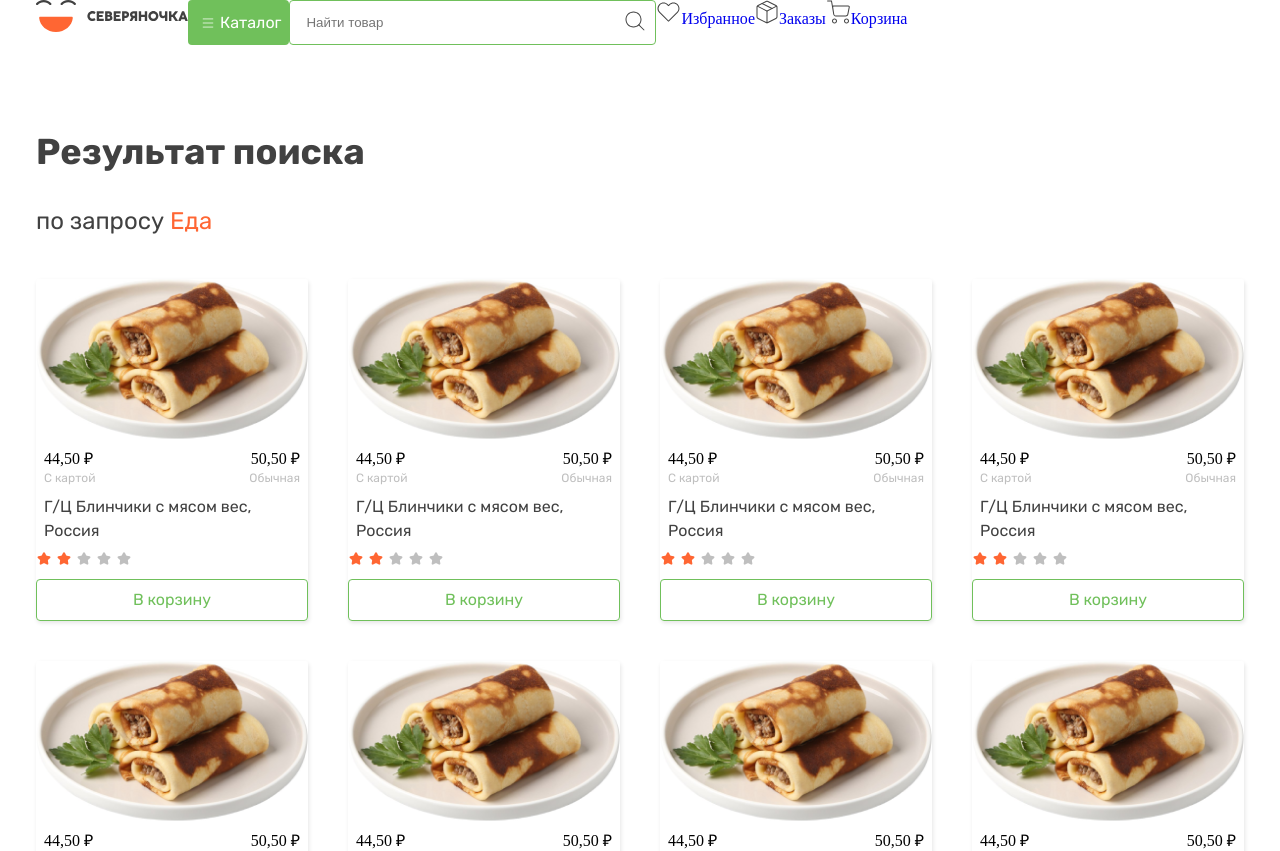
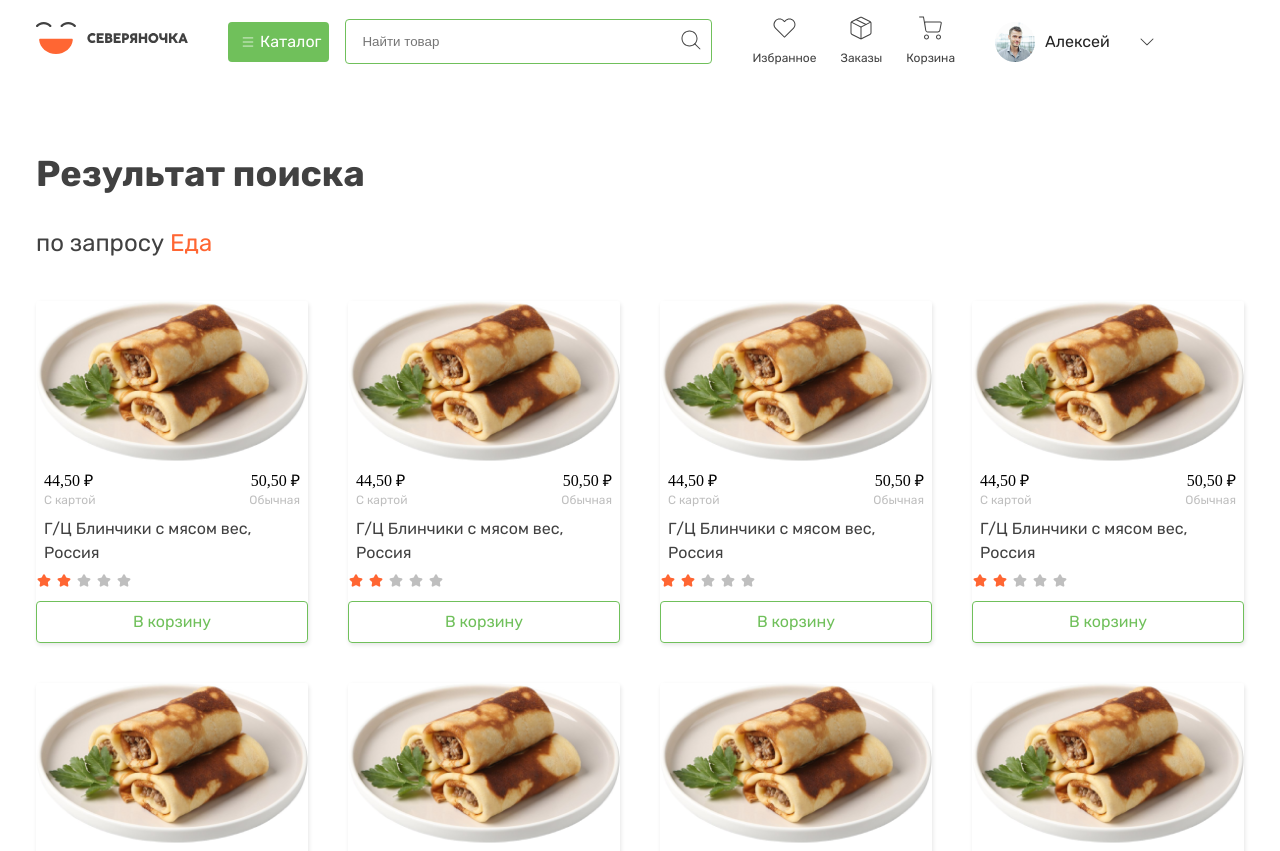
Before and after one commit to AzizVindiza/groceryShop, a React (Create React App) app: page /search in a window 1280 px wide. Shown: the top 851 px of the page. Built offline with nearby package versions, Linux system fonts and the light colour scheme.

Commit message:
header version 0.2

```diff
--- a/src/Layout/Header/Catolog/Catalog.scss
+++ b/src/Layout/Header/Catolog/Catalog.scss
@@ -9,6 +9,7 @@
   border-radius: 4px;
   padding: 8px;
   max-width: 140px;
+  margin-right: 16px;
   &__title{
     display: flex;
     justify-content: center;
--- a/src/Layout/Header/Header.jsx
+++ b/src/Layout/Header/Header.jsx
@@ -4,6 +4,7 @@ import "./Header.scss"
 import {Link} from "react-router-dom";
 import Catalog from "./Catolog/Catalog";
 import Search from "./Search/Search";
+import User from "./User/User";
 
 const Header = () => {
     return (
@@ -55,7 +56,7 @@ const Header = () => {
                         Корзина</Link>
 
                 </nav>
-
+                <User/>
             </div>
         </header>
     );
--- a/src/Layout/Header/Header.scss
+++ b/src/Layout/Header/Header.scss
@@ -1,7 +1,25 @@
 @import "./src/scss/base/mixins";
 
 .header{
+  margin-top: 16px;
   .container{
+    display: flex;
+    align-items: center;
+  }
+  &__logo{
+    margin-right: 40px;
+  }
+
+  .nav{
+    display: flex;
+    column-gap: 24px;
+    &__link{
       display: flex;
+      flex-direction: column;
+      align-items: center;
+      row-gap: 9px;
+      @include text("Rubik",400,12px,150%,#414141)
+    }
+    margin-right: 40px;
   }
 }
--- a/src/Layout/Header/Search/Search.scss
+++ b/src/Layout/Header/Search/Search.scss
@@ -4,12 +4,12 @@
   padding: 8px 8px 8px 16px;
   display: flex;
   align-items: center;
-
+  margin-right: 40px;
   &__input{
     width: 317px;
-
   }
   &__btn{
     background: #FFFFFF;
+    cursor: pointer;
   }
 }
--- /dev/null
+++ b/src/Layout/Header/User/User.jsx
@@ -0,0 +1,28 @@
+import React, {useState} from 'react';
+import "./user.scss"
+import avatar from "./avatar.png"
+import {Link} from "react-router-dom";
+
+
+const User = () => {
+    const [active,setActive] = useState(false)
+    return (
+        <div className="user">
+            <div className="user__avatar">
+                <img className="user__img" src={avatar} alt="avatar"/>
+            </div>
+            <h2 className="user__name">Алексей</h2>
+            <button type="button" className="user__dropArrow">
+                <svg onClick={()=>{setActive(!active)}} style={{transform: active ? "rotate(180deg)" : ""}} width="14" height="8" viewBox="0 0 14 8"  fill="#414141" xmlns="http://www.w3.org/2000/svg">
+                    <path fillRule="evenodd" clipRule="evenodd" d="M0.646447 0.646447C0.841709 0.451184 1.15829 0.451184 1.35355 0.646447L7 6.29289L12.6464 0.646447C12.8417 0.451184 13.1583 0.451184 13.3536 0.646447C13.5488 0.841709 13.5488 1.15829 13.3536 1.35355L7.35355 7.35355C7.15829 7.54882 6.84171 7.54882 6.64645 7.35355L0.646447 1.35355C0.451184 1.15829 0.451184 0.841709 0.646447 0.646447Z"/>
+                </svg>
+            </button>
+            <ul style={{display:active ? "flex" : "none"}} className="user__content">
+                <Link to={""} className="user__link"><li className="user__li">Мой профиль</li></Link>
+                <Link to={""} className="user__link"><li className="user__li">Выйти</li></Link>
+            </ul>
+        </div>
+    );
+};
+
+export default User;
--- /dev/null
+++ b/src/Layout/Header/User/user.scss
@@ -0,0 +1,36 @@
+@import "./src/scss/base/mixins";
+.user{
+  display: flex;
+  align-items: center;
+  position: relative;
+  &__avatar{
+    display: flex;
+    border-radius: 50%;
+    margin-right: 10px;
+  }
+  &__name{
+    @include text("Rubik",400,16px,150%,#232323);
+    margin-right: 30px;
+  }
+  &__dropArrow{
+    cursor: pointer;
+    background: transparent;
+    svg{
+      transition: all 0.2s ease-in-out;
+    }
+  }
+  &__content{
+    width: 100%;
+    display: flex;
+    flex-direction: column;
+    row-gap: 10px;
+    position: absolute;
+    top: 100%;
+    left: 0;
+    background: #e8e8e8;
+    border-radius: 0 0 5px 5px ;
+  }
+  &__link{
+    @include text("Rubik",400,16px,150%,#232323);
+  }
+}
--- a/src/scss/base/mixins.scss
+++ b/src/scss/base/mixins.scss
@@ -6,4 +6,4 @@
   line-height: $f-height;
   color: $f-color;
 }
-//@include text(500,48px,45px,#fff)
+//@include text("Rubik",500,48px,45px,#fff)
```
Also changed, not shown: src/Layout/Header/User/avatar.png (added).
